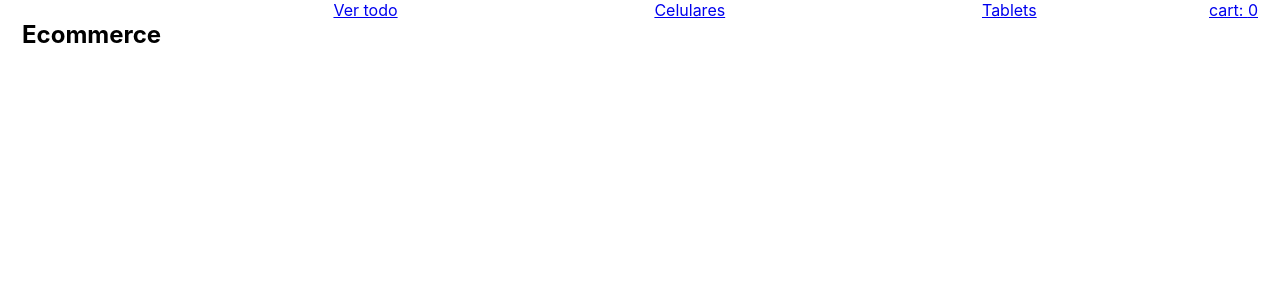
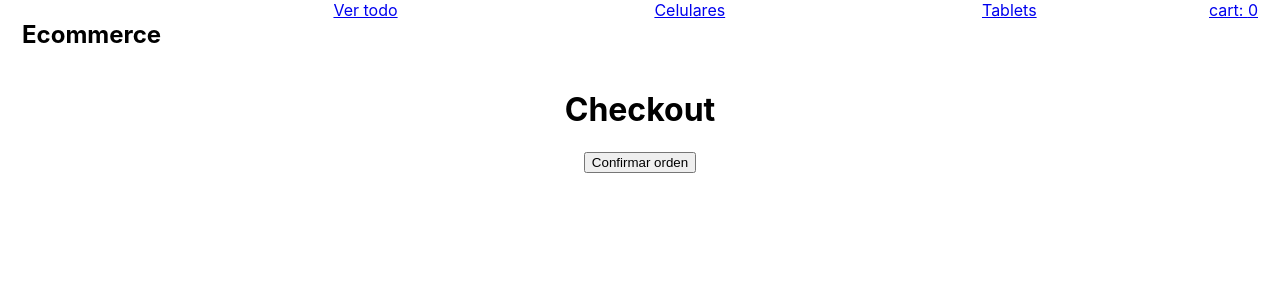
Before and after one commit to sebazio/comision34820lumie, a React (Create React App) app: page /checkout in a window 1280 px wide. Shown: the top 300 px of the page. Built offline with nearby package versions, Linux system fonts and the light colour scheme.

Commit message:
Clase de firebase 2

```diff
--- a/src/App.js
+++ b/src/App.js
@@ -5,7 +5,7 @@ import ItemListContainer from './components/ItemListContainer/ItemListContainer'
 import ItemDetailContainer from './components/ItemDetailContainer/ItemDetailContainer';
 import Navbar from './components/Navbar/Navbar';
 import Cart from './components/Cart/Cart';
-
+import Checkout from './components/Checkout/Checkout';
 
 
 function App() {
@@ -20,6 +20,7 @@ function App() {
             <Route path='/category/:categoryId' element={<ItemListContainer />} />
             <Route path='/detail/:productId' element={<ItemDetailContainer />}/>
             <Route path='/cart' element={<Cart />}/>
+            <Route path='/checkout' element={<Checkout />}/>
           </Routes>
         </BrowserRouter>
       </CartProvider>
--- a/src/components/Cart/Cart.js
+++ b/src/components/Cart/Cart.js
@@ -1,5 +1,6 @@
 import { useContext } from "react"
 import { CartContext } from "../../context/CartContext"
+import { Link } from "react-router-dom"
 
 const Cart = () => {
     const { cart, removeItem, getTotal } = useContext(CartContext)
@@ -24,6 +25,8 @@ const Cart = () => {
             }
 
             <h1>Total: ${total}</h1>
+
+            <Link to='/checkout'>Terminar orden</Link>
         </div>
 
     )
--- /dev/null
+++ b/src/components/Checkout/Checkout.js
@@ -0,0 +1,92 @@
+import { useContext, useState } from 'react'
+import { CartContext } from '../../context/CartContext'
+
+import { collection, getDocs, query, where, documentId, writeBatch, addDoc } from 'firebase/firestore'
+import { db } from '../../services/firebase/firebaseConfig'
+
+import { useNavigate } from 'react-router-dom'
+
+const Checkout = () => {
+    const { cart, getTotal, clearCart } = useContext(CartContext)
+    const [loading, setLoading] = useState(false)
+
+    const navigate = useNavigate()
+
+    const handleCreateOrder = async () => {
+        setLoading(true)
+
+        try {
+            const objOrder = {
+                buyer: {
+                    name: 'Sebastian Zuviria',
+                    email: 'contact@sebaz.io',
+                    phone: '123456789'
+                },
+                items: cart,
+                total: getTotal()
+            }
+
+            const batch = writeBatch(db)
+
+            const ids = cart.map(prod => prod.id)
+
+            const productsRef = query(collection(db, 'products'), where(documentId(), 'in', ids))
+            const productsAddedToCartFromFirestore = await getDocs(productsRef)
+
+            const { docs } = productsAddedToCartFromFirestore
+
+            const outOfStock = []
+
+            docs.forEach(doc => {
+                const dataDoc = doc.data()
+                const stockDb = dataDoc.stock
+
+                const productAddedToCart = cart.find(prod => prod.id === doc.id)
+                const prodQuantity = productAddedToCart?.quantity
+
+                if(stockDb >= prodQuantity) {
+                    batch.update(doc.ref, { stock: stockDb - prodQuantity })
+                } else {
+                    outOfStock.push({ id: doc.id, ...dataDoc})
+                }
+            })
+
+            if(outOfStock.length === 0) {
+                await batch.commit()
+
+                const orderRef = collection(db, 'orders')
+
+                const orderAdded = await addDoc(orderRef, objOrder)
+
+                clearCart()
+
+                setTimeout(() => {
+                    navigate('/')
+                }, 2000)
+
+                console.log(orderAdded.id)
+            } else {
+                console.error('Hay productos fuera de stock')
+            }
+        } catch (error) {
+            console.error(error)
+        } finally {
+            setLoading(false)
+        }
+    }
+
+
+    if(loading) {
+        return <h1>Generando Orden...</h1>
+    }
+
+    return (
+        <div>
+            <h1>Checkout</h1>
+            {/* <Form /> */}
+            <button onClick={handleCreateOrder}>Confirmar orden</button>
+        </div>
+    )
+}
+
+export default Checkout
--- a/src/components/ItemListContainer/ItemListContainer.js
+++ b/src/components/ItemListContainer/ItemListContainer.js
@@ -1,7 +1,7 @@
 import { useState, useEffect } from 'react'
 import ItemList from '../ItemList/ItemList'
 import { useParams } from 'react-router-dom'
-import { collection, getDocs, query, where } from 'firebase/firestore'
+import { collection, getDocs, query, where, orderBy } from 'firebase/firestore'
 import { db } from '../../services/firebase/firebaseConfig'
 
 const ItemListContainer = () => {
@@ -14,7 +14,7 @@ const ItemListContainer = () => {
         setLoading(true)
         const productsRef = categoryId
             ? query(collection(db, 'products'), where('category', '==', categoryId))
-            : collection(db, 'products')
+            : query(collection(db, 'products'), orderBy('name', 'desc'))
 
         getDocs(productsRef)
             .then(response => {
--- a/src/context/CartContext.js
+++ b/src/context/CartContext.js
@@ -41,10 +41,14 @@ export const CartProvider = ({ children }) => {
       setCart(updatedCart)
     }
 
+    const clearCart = () => {
+      setCart([])
+    }
+
     console.log(cart)
 
     return (
-        <CartContext.Provider value={{ cart, addItem, isInCart, getQuantity, getTotal, removeItem }}>
+        <CartContext.Provider value={{ cart, addItem, isInCart, getQuantity, getTotal, removeItem, clearCart }}>
             { children }
         </CartContext.Provider>
     )
```
